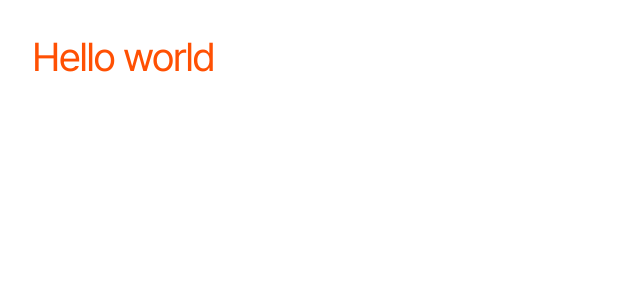
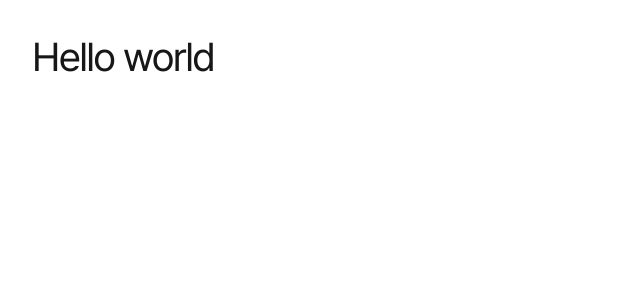
Before and after one commit to JECT-Study/Bab-Buddy-FE, a Next.js app: page / in a window 1280 px wide. Shown: the top 300 px of the page, without its empty margins (0-640 px from the left). Built offline with nearby package versions, Linux system fonts and the light colour scheme.

Commit message:
[ style ] update design color system

```diff
--- a/src/app/globals.css
+++ b/src/app/globals.css
@@ -1,19 +1,9 @@
 @import 'tailwindcss';
 
 @theme {
-	/* Orange 컬러 시스템 */
-	--color-orange-10: #ffd791;
-	--color-orange-20: #ffa573;
-	--color-orange-30: #ff7832;
-	--color-orange-40: #ff5003;
-	--color-orange-50: #d74108;
-	--color-orange-60: #a53725;
-	--color-orange-70: #872a0f;
-	--color-orange-80: #6d120f;
-	--color-orange-90: #43100b;
-	--color-orange-100: #030100;
+	--color-main: #ea580c;
+	--color-yellow: #fddc3f;
 
-	/* Gray 컬러 시스템 */
 	--color-gray-5: #e0e0e0;
 	--color-gray-10: #e0e0e0;
 	--color-gray-20: #c7c7c7;
@@ -26,7 +16,6 @@
 	--color-gray-90: #121212;
 	--color-gray-100: #000000;
 
-	/* 폰트 사이즈 시스템 */
 	--font-size-h1: 40px;
 	--line-height-h1: 50px;
 	--letter-spacing-h1: -0.04em;
```
